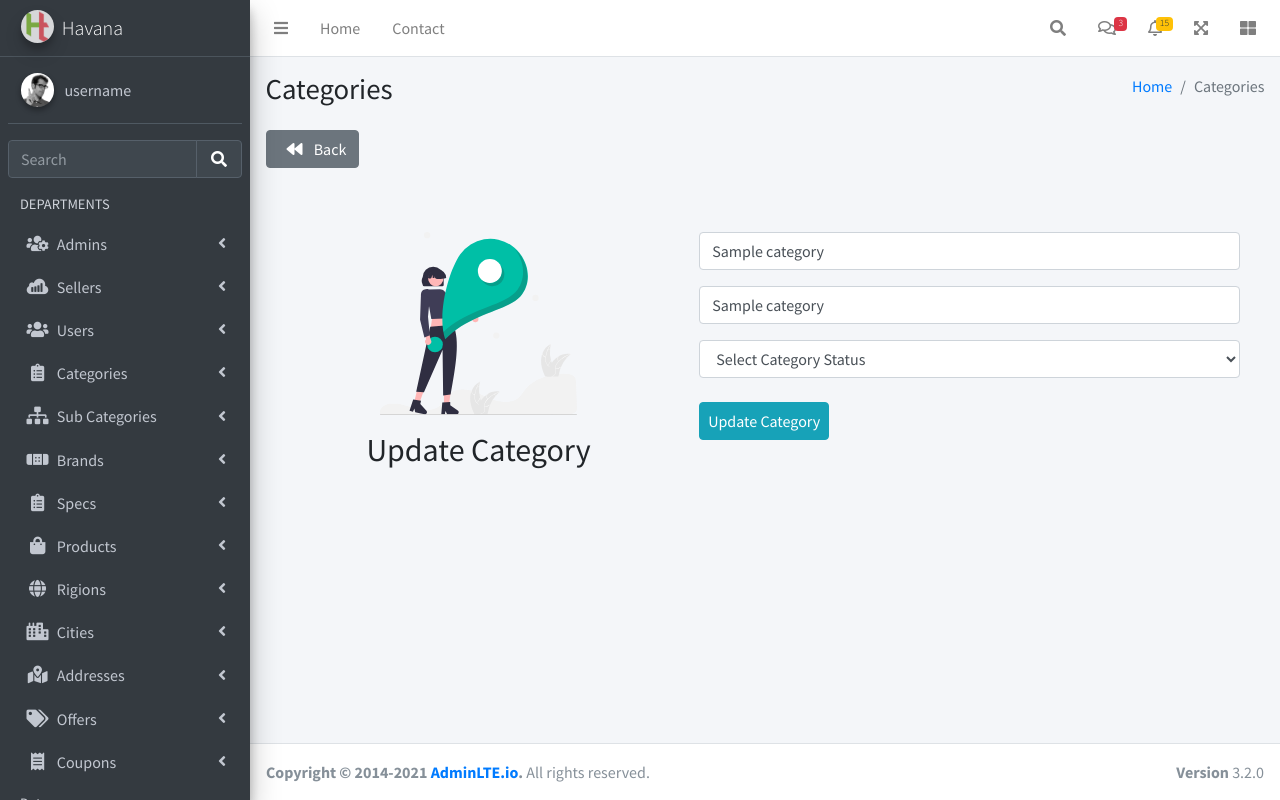
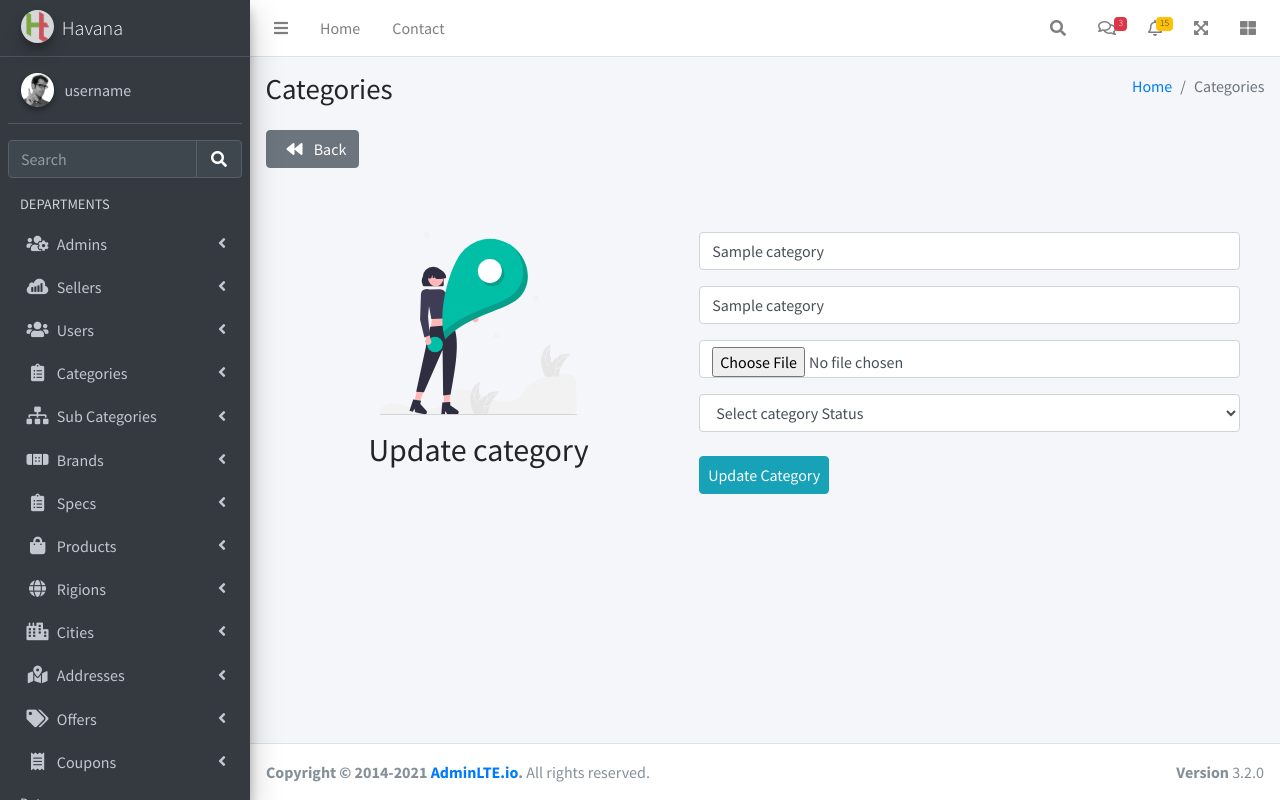
Before and after one commit to Reham2000/E-commerce_dashboard, a PHP site: page /category_operations.php?update=1 in a window 1280 px wide. Run offline with PHP 8.4, Linux system fonts and the light colour scheme; tables that the repository leaves empty or names only in its code hold one stand-in row (values such as "Sample post"); some libraries are stand-ins or nearby versions.

Commit message:
add category

```diff
--- a/categories.php
+++ b/categories.php
@@ -31,7 +31,7 @@ $categories = $category->read()->fetch_all();
         <div class="card-header">
           <h3 class="card-title">All <?= $title ?> In Our System</h3>
         </div>
-        <a href="category_operations.php" class=" mx-5 w-25 btn btn-success  mt-2"> Add New Region <i
+        <a href="category_operations.php" class=" mx-5 w-25 btn btn-success  mt-2"> Add New Category <i
             class="fas fa-user-plus pl-3"></i></a>
         <!-- /.card-header -->
         <div class="card-body">
--- a/category_operations.php
+++ b/category_operations.php
@@ -5,15 +5,15 @@ include "includes/header.php";
 include "includes/navbar.php";
 include "includes/sidebar.php";
 
+use App\Services\Media;
 use App\Database\Models\Category;
 use App\Http\Requests\Validation;
 
 $category = new Category;
 $validation = new Validation;
-if(isset($_GET['delete']) && is_numeric($_GET['delete'])){
+if (isset($_GET['delete']) && is_numeric($_GET['delete'])) {
   $category->setId($_GET['delete'])->delete();
-  header("location:Categorys.php");
-
+  header("location:categories.php");
 }
 if ($_SERVER['REQUEST_METHOD'] == "POST") {
   if (isset($_GET['update']) && is_numeric($_GET['update'])) {
@@ -35,26 +35,47 @@ if ($_SERVER['REQUEST_METHOD'] == "POST") {
       // print_r($_POST);die;
       $category->setName_en($_POST['name_en'])->setName_ar($_POST['name_ar'])->setStatus($_POST['status']);
       if ($category->setId($_GET['update'])->update()) {
-          header("location:Category_operations.php?update={$_GET['update']}");
+        header("location:category_operations.php?update={$_GET['update']}");
         die;
       } else {
         $error = "<div class='alert alert-danger text-center p-1' role='alert'><h4>Something Went Wrong</h4></div>";
       }
     }
   } else {
-    $validation->setInput('name_en')->setValue($_POST['name_en'])->required()->min(2)->max(32);
-    $validation->setInput('name_ar')->setValue($_POST['name_ar'])->required()->min(2)->max(32);
+    // print_r($_FILES);die;
+    $validation->setInput('name_en')->setValue($_POST['name_en'])->required()->min(2)->max(32)->unique('categories', 'name_en');
+    $validation->setInput('name_ar')->setValue($_POST['name_ar'])->required()->min(2)->max(32)->unique('categories', 'name_ar');
+    if ($_FILES['image']['error'] == 0) {
+      $imageService = new Media;
+      $imageService->setFile($_FILES['image'])->size(1024 * 1024)->extension(['png', 'jpg', 'jpeg']);
+      if (empty($imageService->getErrors())) {
         if (empty($validation->getErrors())) {
-      $category->setName_en($_POST['name_en'])->setName_ar($_POST['name_ar']);
+          $imageService->upload($categoryPath);
+          $category->setName_en($_POST['name_en'])->setName_ar($_POST['name_ar'])->setImage($imageService->getFileName());
           if ($category->create()) {
-        header("location:Categorys.php");
+            header("location:categories.php");
             die;
           } else {
             $error = "<div class='alert alert-danger text-center p-1' role='alert'><h4>Something Went Wrong</h4></div>";
           }
         }
+      } else {
+        $imageError = "<p class='text-danger font-weight-bold'> Image is required </p>";
+      }
+    } else {
+      $imageError = "<p class='text-danger font-weight-bold'> Image not uploaded </p>";
+
+      // $category->setName_en($_POST['name_en'])->setName_ar($_POST['name_ar'])->setImage(null);
+      // if ($category->create()) {
+      //   header("location:categories.php");
+      //   die;
+      // } else {
+      //   $error = "<div class='alert alert-danger text-center p-1' role='alert'><h4>Something Went Wrong</h4></div>";
+      // }
     }
   }
+}
+
 
 ?>
 
@@ -68,29 +89,33 @@ if ($_SERVER['REQUEST_METHOD'] == "POST") {
   <!-- Main content -->
   <section class="content">
     <div class="container">
-      <!-- Add Category -->
-      <a href="Categorys.php" class="btn btn-secondary"><i class="fas fa-backward px-2"></i> Back </a>
+      <!-- Add category -->
+      <a href="categories.php" class="btn btn-secondary"><i class="fas fa-backward px-2"></i> Back </a>
       <div class="row p-3">
         <div class="col-md-5 col-sm-12 text-center my-5">
           <img src="<?= $dashboardImagesPath ?>location.svg" class="w-50" alt="">
-          <h2 class="text-ingo text-center py-3"><?= isset($_GET['update']) ? 'Update' : 'Add' ?> Category</h2>
+          <h2 class="text-ingo text-center py-3"><?= isset($_GET['update']) ? 'Update' : 'Add' ?> category</h2>
         </div>
         <?php
         if (isset($_GET['update']) && is_numeric($_GET['update'])) {
           $categoryData = $category->setId($_GET['update'])->getCategoryById()->fetch_object();
         ?>
-          <form action="" method="post" class="col-md-7 col-sm-12 px-3 mt-md-5">
+          <form action="" method="post" enctype="multipart/form-data" class="col-md-7 col-sm-12 px-3 mt-md-5">
             <?= $error ?? '' ?>
             <div class="form-group">
-              <input type="text" name="name_en" id="" value="<?= $categoryData->name_en ?>" class="form-control" placeholder="Enter Category English Name ...">
+              <input type="text" name="name_en" id="" value="<?= $categoryData->name_en ?>" class="form-control" placeholder="Enter category English Name ...">
               <?= $validation->getMessage('name_en') ?>
             </div>
             <div class="form-group">
-              <input type="text" name="name_ar" value="<?= $categoryData->name_ar ?>" id="" class="form-control" placeholder="Enter Category Arabic Name ...">
+              <input type="text" name="name_ar" value="<?= $categoryData->name_ar ?>" id="" class="form-control" placeholder="Enter category Arabic Name ...">
               <?= $validation->getMessage('name_ar') ?>
             </div>
+            <div class="form-group">
+              <input type="file" name="image" class="form-control" id="">
+              <?= $imageError ?? '' ?>
+            </div>
             <select name="status" id="" class="form-control mb-1">
-              <option selected disabled value>Select Category Status</option>
+              <option selected disabled value>Select category Status</option>
               <option <?= $categoryData->status == '1' ? 'selected' : '' ?> value="1">Active</option>
               <option <?= $categoryData->status == '2' ? 'selected' : '' ?> value="2">Not Active</option>
             </select>
@@ -98,12 +123,12 @@ if ($_SERVER['REQUEST_METHOD'] == "POST") {
 
             <input type="submit" value="Update Category" class="btn btn-info my-2 px-2">
           </form>
-        <?php } elseif(isset($_GET['delete'])) {
+        <?php } elseif (isset($_GET['delete'])) {
           $category->setId($_GET['delete'])->delete();
-          header("location:Categorys.php");die;
-        }
-        else { ?>
-          <form action="" method="post" class="col-md-7 col-sm-12 px-3 mt-md-5">
+          header("location:categories.php");
+          die;
+        } else { ?>
+          <form action="" method="post" enctype="multipart/form-data" class="col-md-7 col-sm-12 px-3 mt-md-5">
             <?= $error ?? '' ?>
             <div class="form-group">
               <input type="text" name="name_en" id="" value="<?= $validation->getOldValue('name_en') ?>" class="form-control" placeholder="Enter Category English Name ...">
@@ -114,8 +139,8 @@ if ($_SERVER['REQUEST_METHOD'] == "POST") {
               <?= $validation->getMessage('name_ar') ?>
             </div>
             <div class="form-group">
-              <input type="file" name="image" value="<?= $validation->getOldValue('image') ?>" id="" class="form-control" placeholder="Enter Category Image ...">
-              <?= $validation->getMessage('name_ar') ?>
+              <input type="file" name="image" class="form-control" id="">
+              <?= $imageError ?? '' ?>
             </div>
             <input type="submit" value="Add Category" class="btn btn-info px-2">
           </form>
```
Also changed, not shown: App/Database/Models/Category.php (+23 -11 lines), images/categories/64860be14aeee.png (added), images/categories/64860d23f14f2.png (added), includes/init.php (line endings or trailing spaces). Lines whose indentation alone changed are shown as unchanged.
